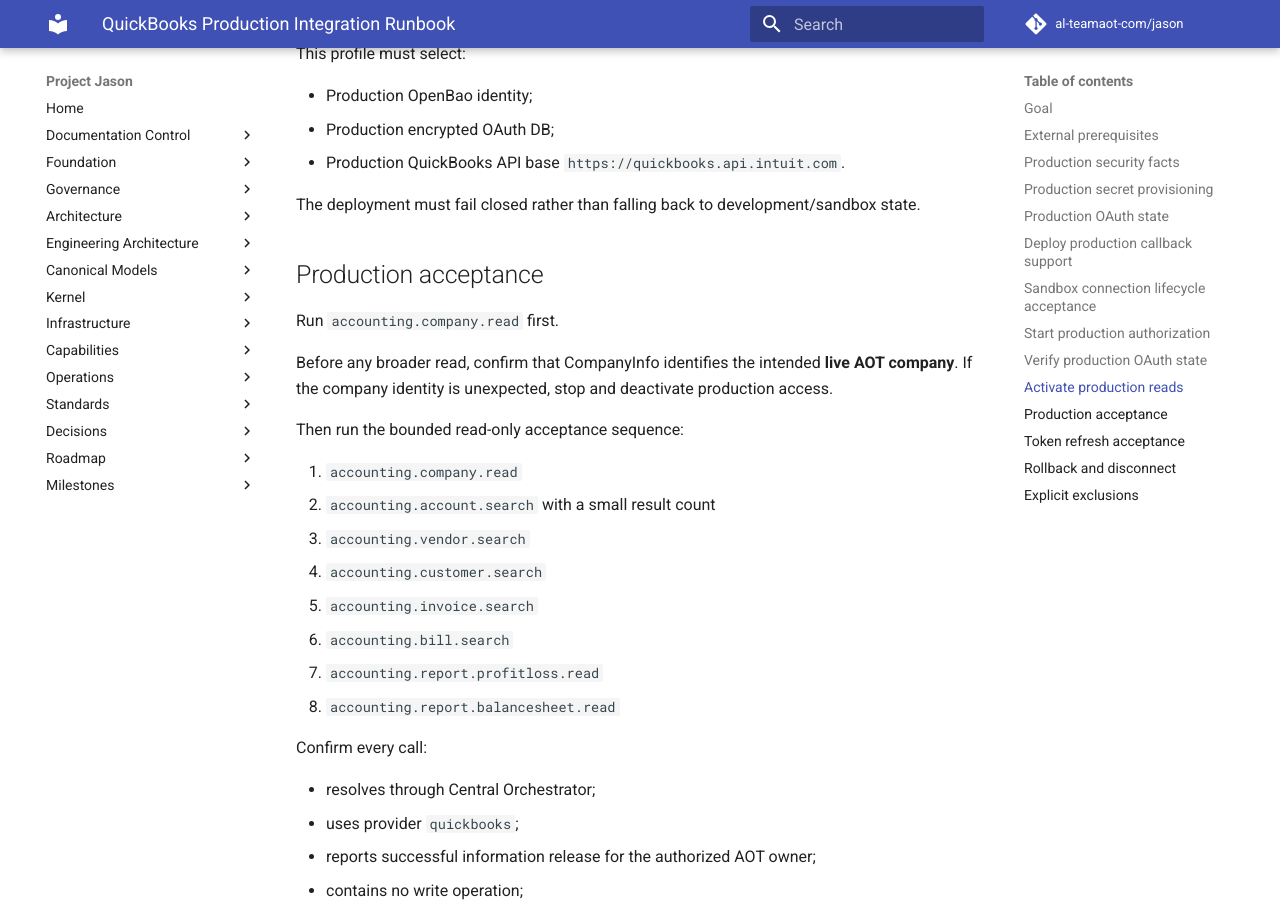
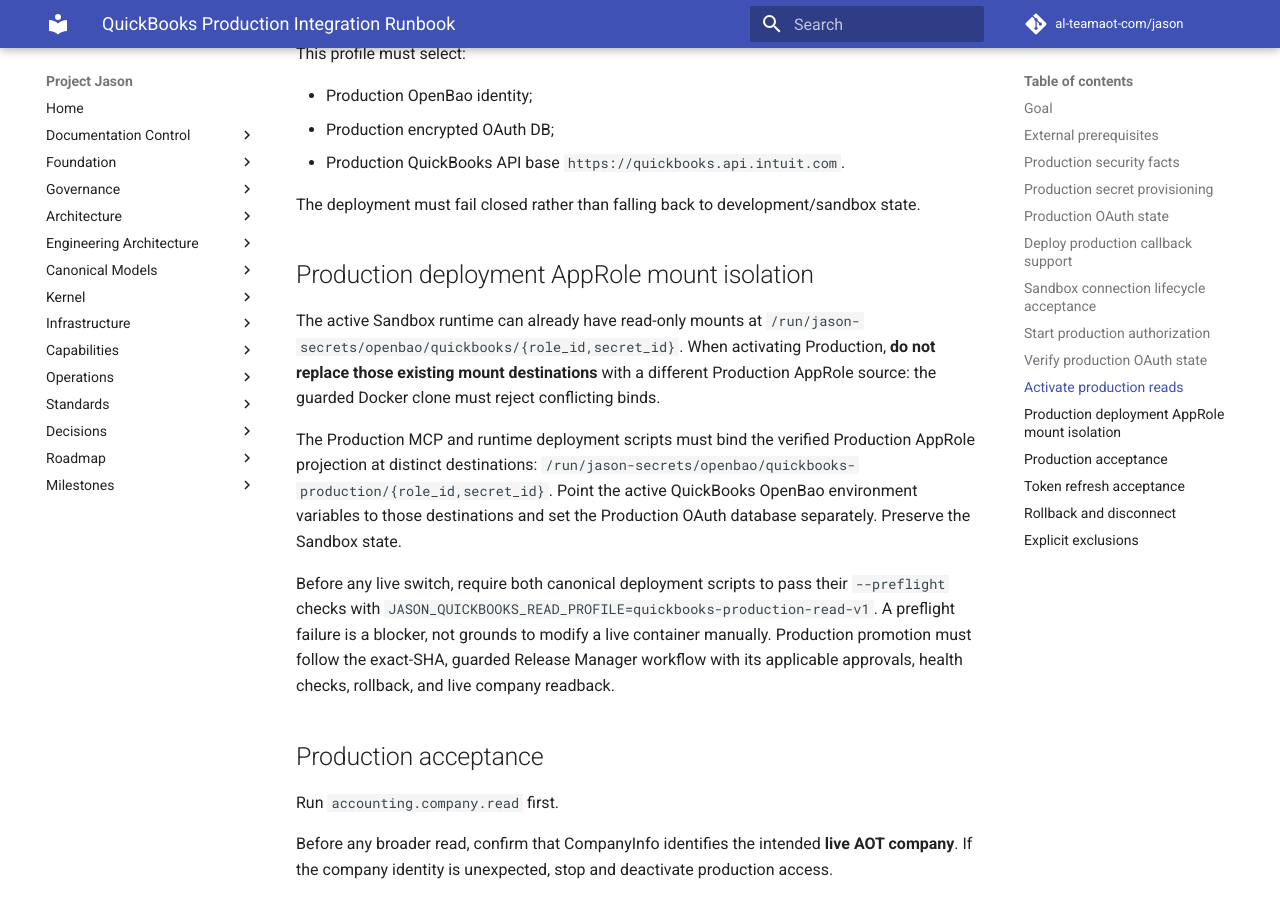
Before and after one commit to al-teamaot-com/jason, an MkDocs documentation site: the page built from docs/operations/QuickBooks-Production-Integration.md, in a window 1280 px wide and 900 px high, scrolled down 4825 px. Built offline with MkDocs 1.6.1 and Material for MkDocs 9.7.7, drawn with Linux system fonts in a browser that asks for light colours; comment, search, counter and statistics services are not loaded.

Commit message:
docs: specify isolated QuickBooks production AppRole mounts and guarded preflights

```diff
--- a/docs/operations/QuickBooks-Production-Integration.md
+++ b/docs/operations/QuickBooks-Production-Integration.md
@@ -166,6 +166,26 @@
 
 The deployment must fail closed rather than falling back to development/sandbox state.
 
+## Production deployment AppRole mount isolation
+
+The active Sandbox runtime can already have read-only mounts at
+`/run/jason-secrets/openbao/quickbooks/{role_id,secret_id}`.
+When activating Production, **do not replace those existing mount destinations**
+with a different Production AppRole source: the guarded Docker clone must reject
+conflicting binds.
+
+The Production MCP and runtime deployment scripts must bind the verified
+Production AppRole projection at distinct destinations:
+`/run/jason-secrets/openbao/quickbooks-production/{role_id,secret_id}`.
+Point the active QuickBooks OpenBao environment variables to those destinations
+and set the Production OAuth database separately. Preserve the Sandbox state.
+
+Before any live switch, require both canonical deployment scripts to pass their
+`--preflight` checks with `JASON_QUICKBOOKS_READ_PROFILE=quickbooks-production-read-v1`.
+A preflight failure is a blocker, not grounds to modify a live container manually.
+Production promotion must follow the exact-SHA, guarded Release Manager workflow
+with its applicable approvals, health checks, rollback, and live company readback.
+
 ## Production acceptance
 
 Run `accounting.company.read` first.
```
